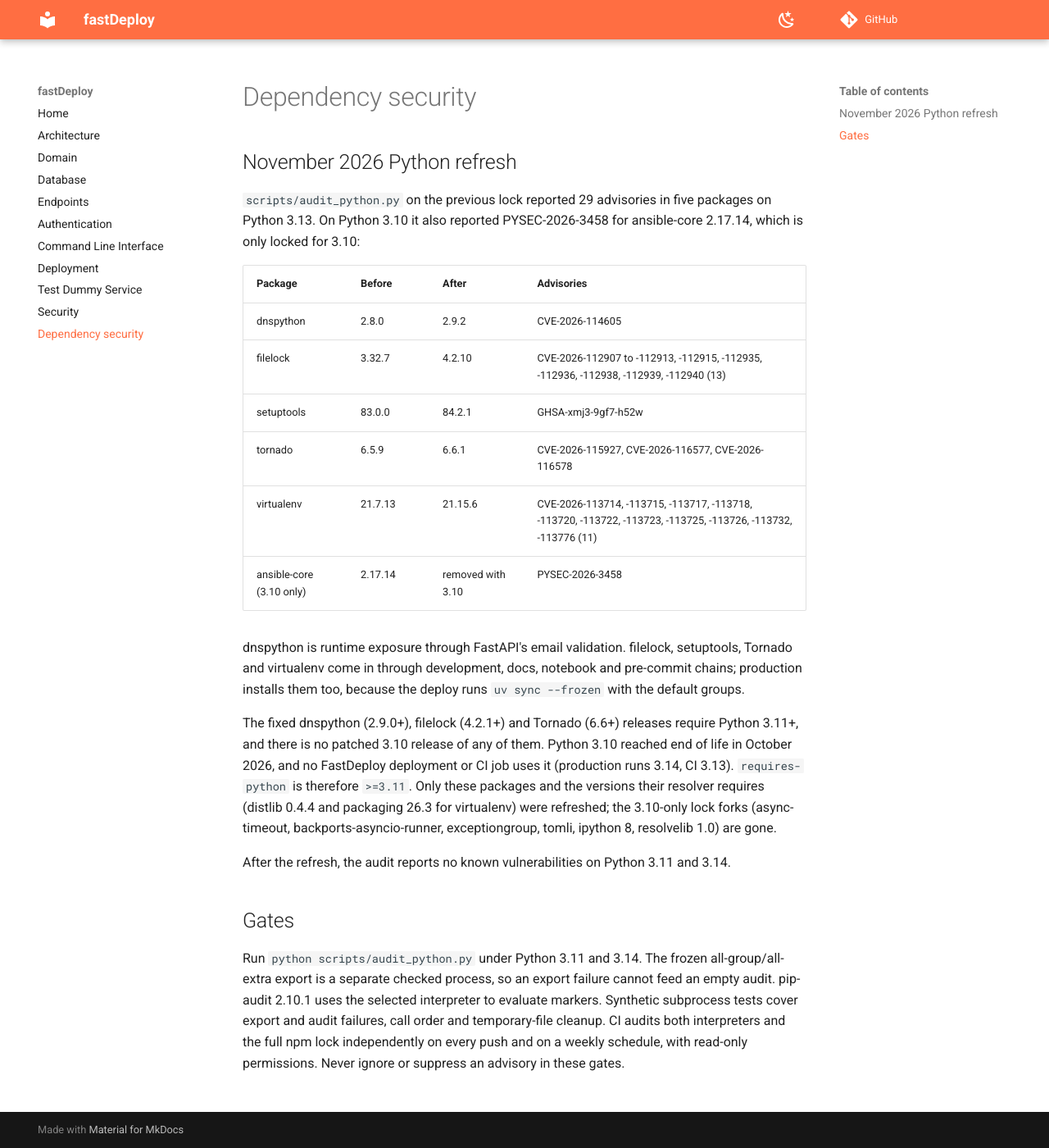
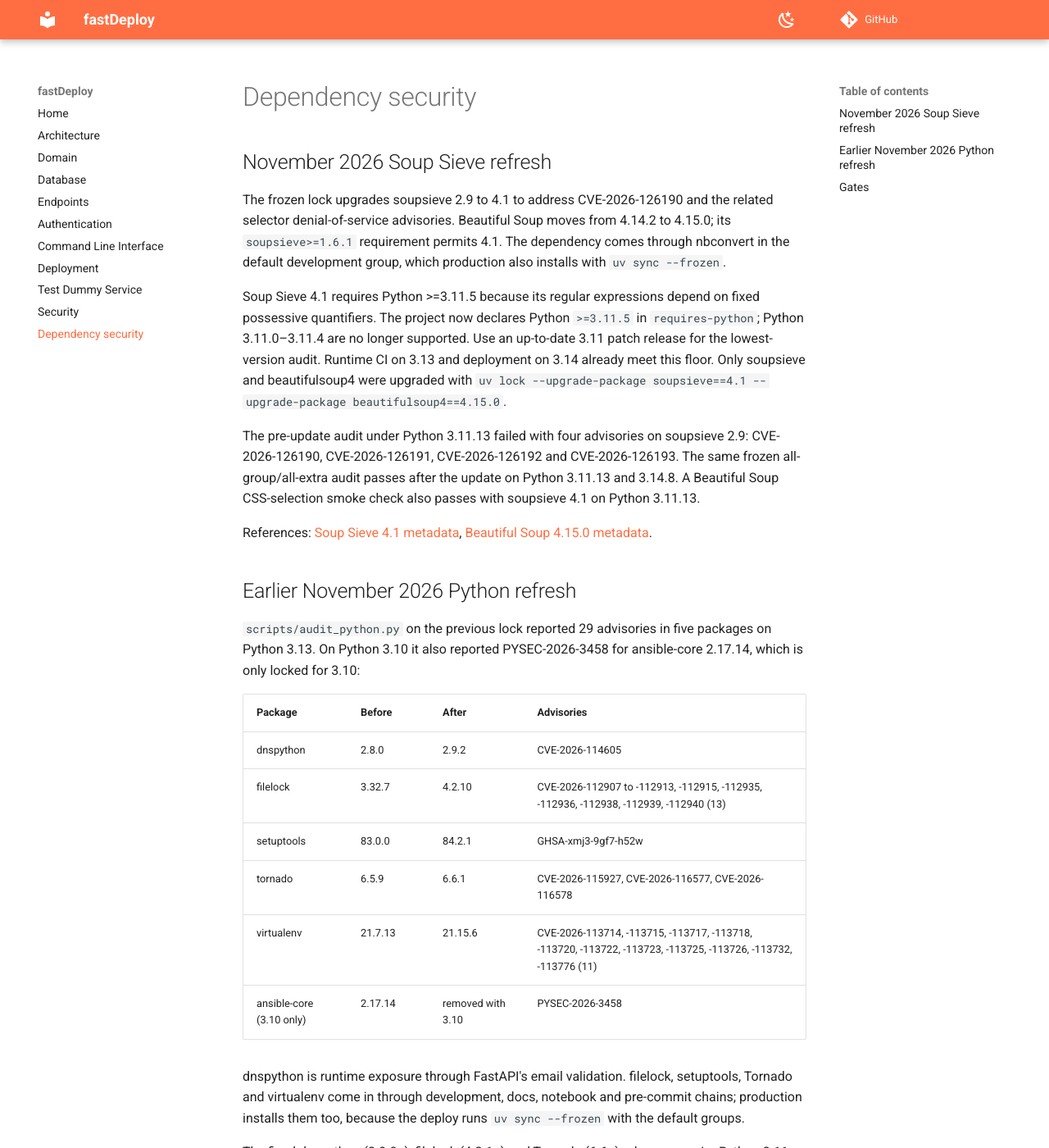
Before and after one commit to ephes/fastdeploy, an MkDocs documentation site: the page built from docs/dependency-security.md, in a window 1280 px wide and 1400 px high. Shown: the whole window at 82% size. Built offline with MkDocs 1.6.1 and Material for MkDocs 9.7.7, drawn with Linux system fonts in a browser that asks for light colours; comment, search, counter and statistics services are not loaded; some of the changed text lies outside the part shown.

Commit message:
Fix soupsieve advisories and require Python 3.11.5

```diff
--- a/docs/dependency-security.md
+++ b/docs/dependency-security.md
@@ -1,6 +1,30 @@
 # Dependency security
 
-## November 2026 Python refresh
+## November 2026 Soup Sieve refresh
+
+The frozen lock upgrades soupsieve 2.9 to 4.1 to address CVE-2026-126190
+and the related selector denial-of-service advisories. Beautiful Soup moves from
+4.14.2 to 4.15.0; its `soupsieve>=1.6.1` requirement permits 4.1. The dependency
+comes through nbconvert in the default development group, which production also
+installs with `uv sync --frozen`.
+
+Soup Sieve 4.1 requires Python >=3.11.5 because its regular expressions depend
+on fixed possessive quantifiers. The project now declares Python `>=3.11.5` in `requires-python`; Python
+3.11.0–3.11.4 are no longer supported. Use an up-to-date
+3.11 patch release for the lowest-version audit. Runtime CI on 3.13 and deployment
+on 3.14 already meet this floor. Only soupsieve and beautifulsoup4 were upgraded
+with `uv lock --upgrade-package soupsieve==4.1 --upgrade-package beautifulsoup4==4.15.0`.
+
+The pre-update audit under Python 3.11.13 failed with four advisories on
+soupsieve 2.9: CVE-2026-126190, CVE-2026-126191, CVE-2026-126192 and
+CVE-2026-126193. The same frozen all-group/all-extra audit passes after the
+update on Python 3.11.13 and 3.14.8. A Beautiful Soup CSS-selection smoke check
+also passes with soupsieve 4.1 on Python 3.11.13.
+
+References: [Soup Sieve 4.1 metadata](https://pypi.org/project/soupsieve/4.1/),
+[Beautiful Soup 4.15.0 metadata](https://pypi.org/project/beautifulsoup4/4.15.0/).
+
+## Earlier November 2026 Python refresh
 
 `scripts/audit_python.py` on the previous lock reported 29 advisories in five
 packages on Python 3.13. On Python 3.10 it also reported PYSEC-2026-3458 for
@@ -23,9 +47,9 @@ and pre-commit chains; production installs them too, because the deploy runs
 The fixed dnspython (2.9.0+), filelock (4.2.1+) and Tornado (6.6+) releases
 require Python 3.11+, and there is no patched 3.10 release of any of them.
 Python 3.10 reached end of life in October 2026, and no FastDeploy deployment or
-CI job uses it (production runs 3.14, CI 3.13). `requires-python` is therefore
-`>=3.11`. Only these packages and the versions their resolver requires (distlib
-0.4.4 and packaging 26.3 for virtualenv) were refreshed; the 3.10-only lock
+CI job uses it (production runs 3.14, CI 3.13). That refresh raised
+`requires-python` to `>=3.11` (now `>=3.11.5`, as above). Only these packages and
+the versions their resolver requires (distlib 0.4.4 and packaging 26.3 for virtualenv) were refreshed; the 3.10-only lock
 forks (async-timeout, backports-asyncio-runner, exceptiongroup, tomli, ipython
 8, resolvelib 1.0) are gone.
 
@@ -34,7 +58,7 @@ and 3.14.
 
 ## Gates
 
-Run `python scripts/audit_python.py` under Python 3.11 and 3.14. The frozen
+Run `python scripts/audit_python.py` under Python 3.11.5+ and 3.14. The frozen
 all-group/all-extra export is a separate checked process, so an export failure
 cannot feed an empty audit. pip-audit 2.10.1 uses the selected interpreter to
 evaluate markers. Synthetic subprocess tests cover export and audit failures,
--- a/pyproject.toml
+++ b/pyproject.toml
@@ -6,7 +6,7 @@ build-backend = "uv_build"
 name = "fastDeploy"
 description = "Backend for deploying web applications"
 readme = "README.md"
-requires-python = ">=3.11"
+requires-python = ">=3.11.5"
 version = "0.2.0"
 authors = [{name = "Jochen Wersdörfer", email = "jochen-fastdeploy@wersdoerfer.de"}]
 dependencies = [
```
Also changed, not shown: CHANGELOG.md (+3 -0 lines), CLAUDE.md (+1 -1 lines), README.md (+2 -2 lines), docs/index.md (+1 -1 lines), 1 other file.
